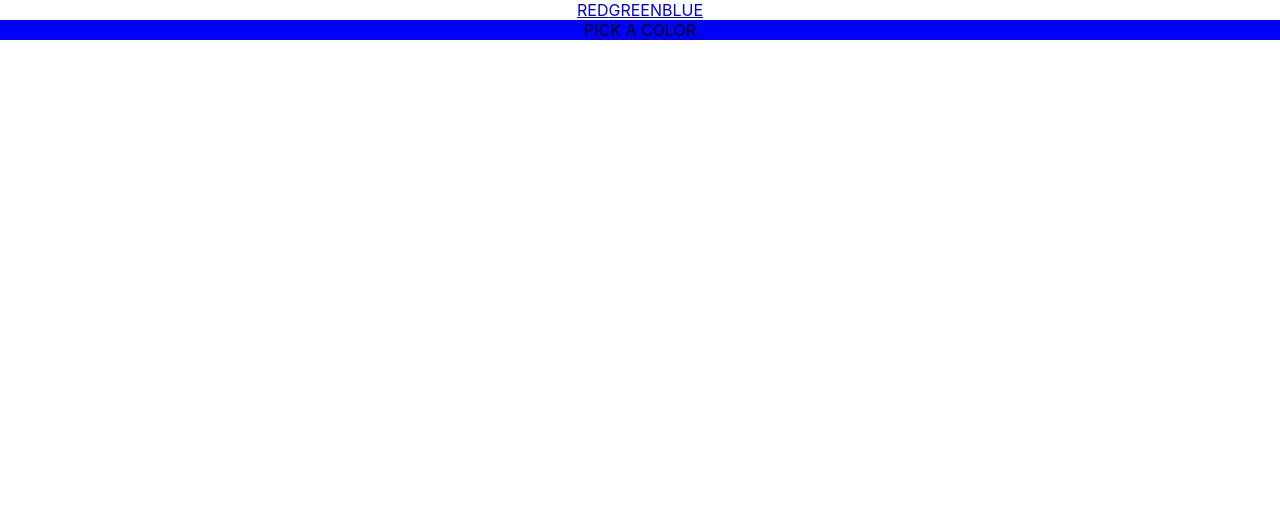
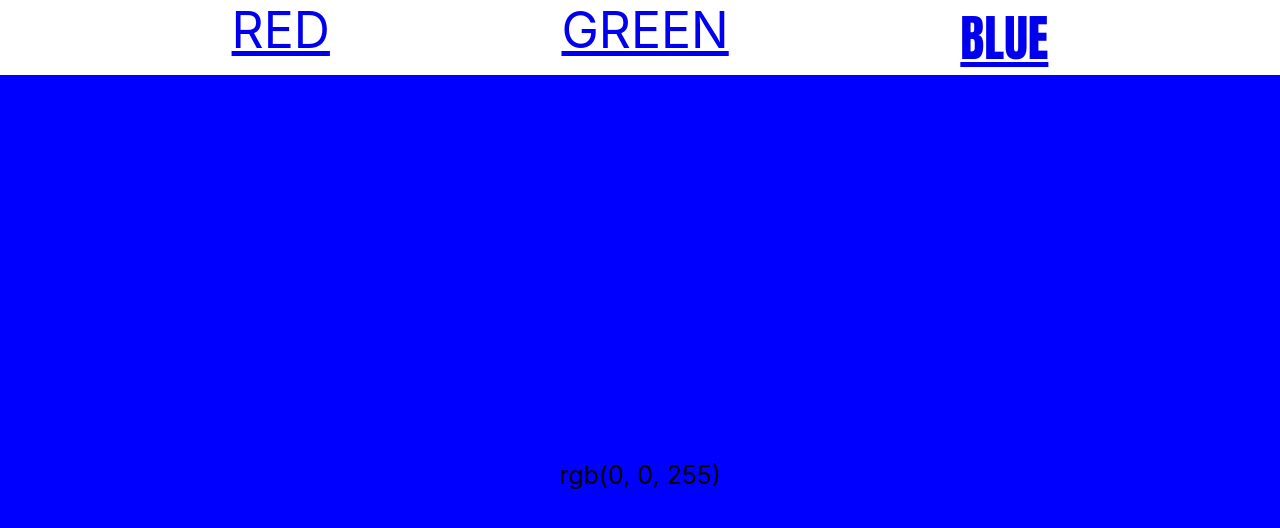
Before and after one commit to andrewjamesboyle/fs-react-color-router, a React (Create React App) app: page /rgb/0/0/255 in a window 1280 px wide. Shown: the top 528 px of the page. Built offline with nearby package versions, Linux system fonts and the light colour scheme.

Commit message:
css applied

```diff
--- a/src/App.js
+++ b/src/App.js
@@ -3,13 +3,18 @@ import { Route, Switch } from 'react-router-dom';
 import Header from './Components/Header/Header';
 import Main from './Components/Main/Main';
 import NotFound from './Components/Not Found/NotFound';
+import Welcome from './Components/Welcome/Welcome';
 
 function App() {
   return (
     <div className="App">
-      <Header />
       <Switch>
+        <Route exact path="/">
+          <Header />
+          <Welcome />
+        </Route>
         <Route exact path="/rgb/:red/:green/:blue">
+          <Header />
           <Main />
         </Route>
         <Route path="*">
--- /dev/null
+++ b/src/Components/Header/Header.css
@@ -0,0 +1,10 @@
+.header {
+    display: flex;
+    flex-direction: row;
+    justify-content: space-evenly;
+    font-size: 50px;
+}
+
+.active {
+    font-family: Impact, Haettenschweiler, 'Arial Narrow Bold', sans-serif;
+}
--- a/src/Components/Header/Header.js
+++ b/src/Components/Header/Header.js
@@ -1,9 +1,10 @@
 import React from 'react';
 import { NavLink } from 'react-router-dom';
+import '../Header/Header.css';
 
 export default function Header() {
   return (
-    <div>
+    <div className='header'>
       <NavLink to="/rgb/255/0/0">RED</NavLink>
       <NavLink to="/rgb/0/255/0">GREEN</NavLink>
       <NavLink to="/rgb/0/0/255">BLUE</NavLink>
--- /dev/null
+++ b/src/Components/Main/Main.css
@@ -0,0 +1,7 @@
+.main {
+    display:flex;
+    height: 100vh;
+    justify-content: center;
+    align-items: center;
+    font-size: 25px;
+}
--- a/src/Components/Main/Main.js
+++ b/src/Components/Main/Main.js
@@ -1,12 +1,12 @@
 import React from 'react';
 import { useParams } from 'react-router-dom';
+import './Main.css';
 
 export default function Main() {
-  const params = useParams();
-  console.log('params', params);
+  const { red, green, blue } = useParams();
   return (
-    <div style={{ backgroundColor: `rgb(${params.red}, ${params.green}, ${params.blue})` }}>
-      PICK A COLOR
+    <div className='main' style={{ backgroundColor: `rgb(${red}, ${green}, ${blue})` }}>
+      {`rgb(${red}, ${green}, ${blue})`}
     </div>
   );
 }
--- /dev/null
+++ b/src/Components/Not Found/NotFound.css
@@ -0,0 +1,6 @@
+.pick {
+    display: flex;
+    justify-content: center;
+    align-items: center;
+    height: 100vh;
+}
--- a/src/Components/Not Found/NotFound.js
+++ b/src/Components/Not Found/NotFound.js
@@ -1,7 +1,12 @@
 import React from 'react';
+import { Link } from 'react-router-dom';
+import './NotFound.css';
 
 export default function NotFound() {
   return (
-    <div>NotFound</div>
+    <>
+      <div className='not-found'>NOT FOUND</div>
+      <Link to="/">Return Home</Link>
+    </>
   );
 }
--- /dev/null
+++ b/src/Components/Welcome/Welcome.css
@@ -0,0 +1,7 @@
+.welcome {
+    display: flex;
+    justify-content: center;
+    align-items: center;
+    height: 100vh;
+    font-size: 40px;
+}
--- /dev/null
+++ b/src/Components/Welcome/Welcome.js
@@ -0,0 +1,8 @@
+import React from 'react';
+import './Welcome.css';
+
+export default function Welcome() {
+  return (
+    <div className='welcome'>Welcome, please pick a color.</div>
+  );
+}
```
